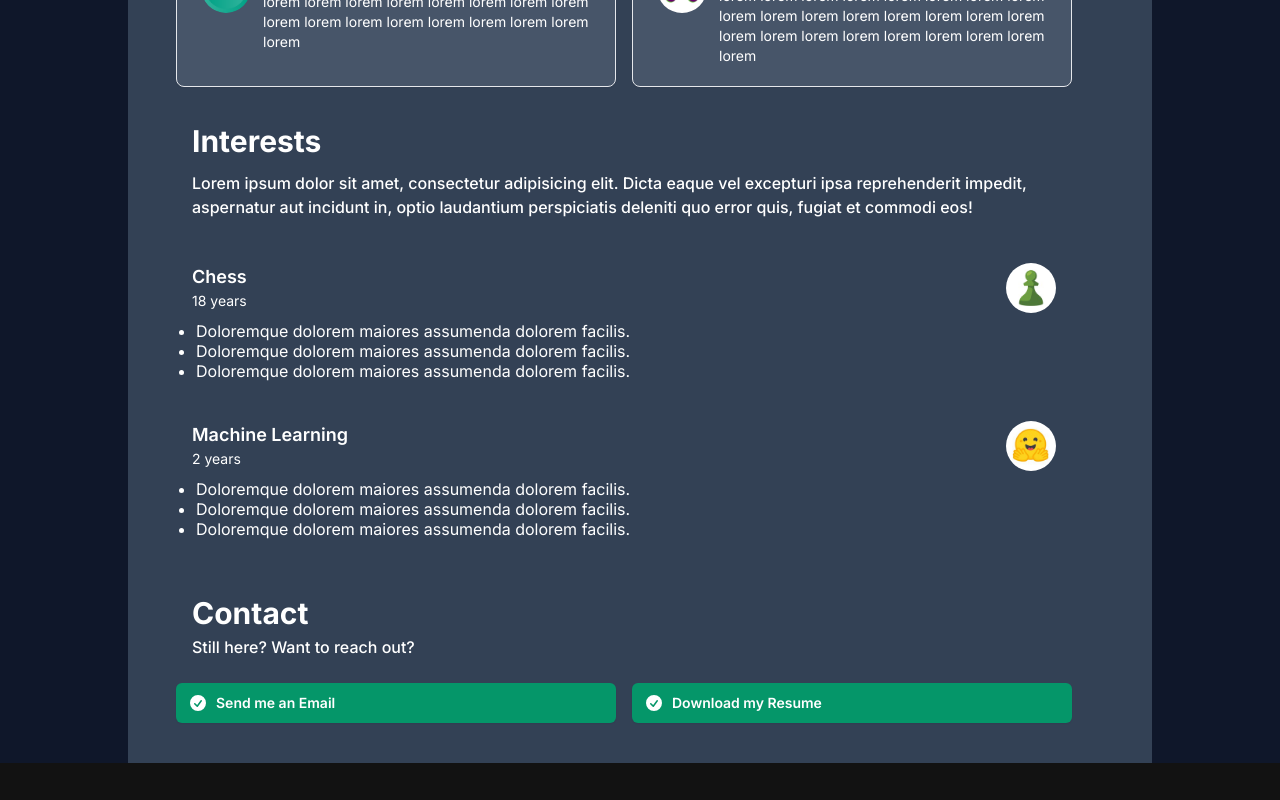
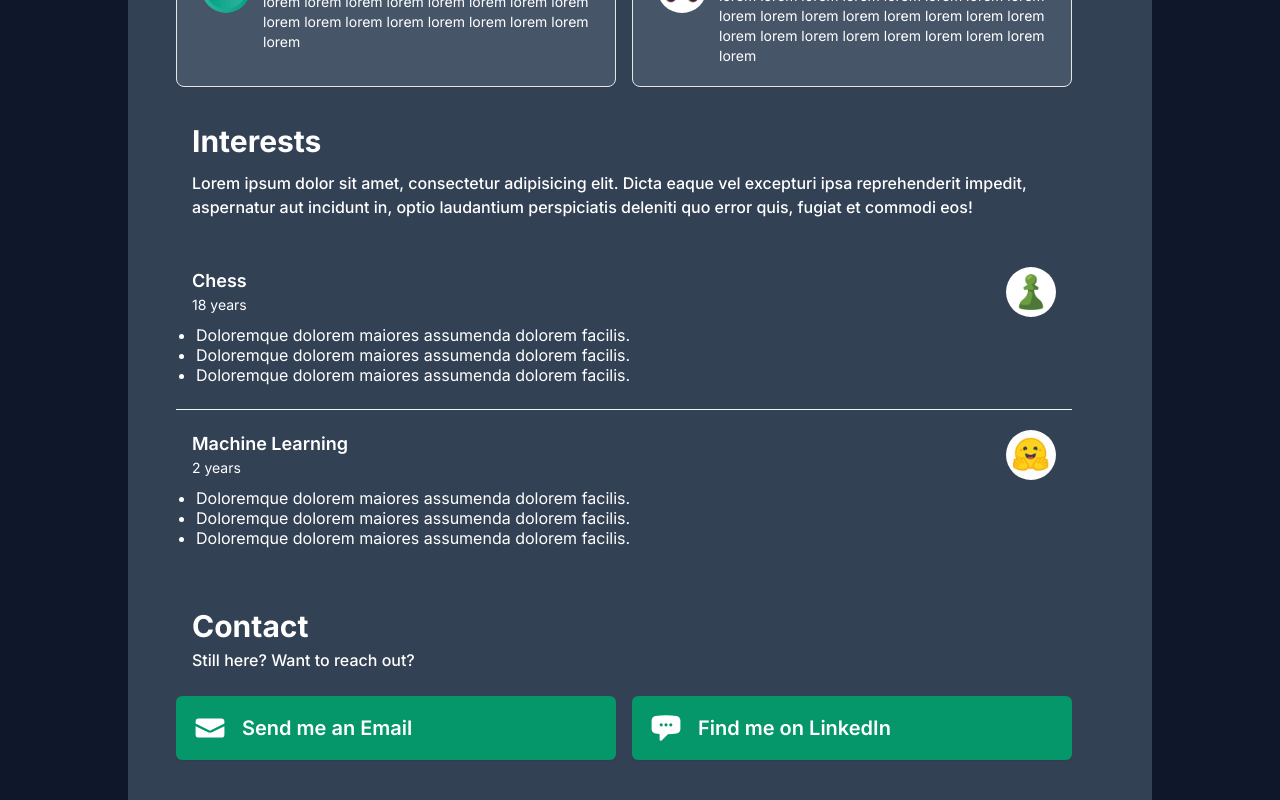
Before and after one commit to Ellipsoul/portfolio-v2, a Next.js app: page / in a window 1280 px wide. Shown: the part 1933-2733 px from the top of the page. Before the commit the page ends 2696 px from the top, so only its background shows below. Built offline with nearby package versions, Linux system fonts and the light colour scheme.

Commit message:
Add contact section buttons

```diff
--- a/app/(app)/ContactSection.tsx
+++ b/app/(app)/ContactSection.tsx
@@ -1,5 +1,7 @@
 import { CheckCircleIcon } from "@heroicons/react/20/solid";
 import React, { ReactElement } from "react";
+import { ContactButton, contactButtons } from "./constants";
+import Link from "next/link";
 
 export default function ContactSection(): ReactElement {
   return (
@@ -10,24 +12,20 @@ export default function ContactSection(): ReactElement {
         Still here? Want to reach out?
       </div>
       <div className="grid grid-cols-1 md:grid-cols-2 gap-4 max-w-4xl">
-        <button
-          type="button"
-          className="inline-flex items-center gap-x-2 rounded-md bg-accent-600 py-2.5 px-3.5 text-sm
-          font-semibold text-white shadow-sm hover:bg-accent-500 focus-visible:outline
-          focus-visible:outline-2 focus-visible:outline-offset-2 focus-visible:outline-accent-600"
-        >
-          <CheckCircleIcon className="-ml-0.5 h-5 w-5" aria-hidden="true" />
-          Send me an Email
-        </button>
-        <button
-          type="button"
-          className="inline-flex items-center gap-x-2 rounded-md bg-accent-600 py-2.5 px-3.5 text-sm
-          font-semibold text-white shadow-sm hover:bg-accent-500 focus-visible:outline
-          focus-visible:outline-2 focus-visible:outline-offset-2 focus-visible:outline-accent-600"
-        >
-          <CheckCircleIcon className="-ml-0.5 h-5 w-5" aria-hidden="true" />
-          Download my Resume
-        </button>
+        {contactButtons.map((contactButton: ContactButton) => (
+          <Link
+            key={contactButton.id}
+            href={contactButton.href}
+            target="_blank"
+            className="inline-flex items-center gap-x-4 rounded-md bg-accent-600 py-4 px-5
+            text-lg md:text-xl
+            font-semibold text-white shadow-sm hover:bg-accent-500 focus-visible:outline
+            focus-visible:outline-2 focus-visible:outline-offset-2 focus-visible:outline-accent-600"
+          >
+            <contactButton.icon className="-ml-0.5 h-8 w-8" aria-hidden="true" />
+            {contactButton.text}
+          </Link>
+        ))}
       </div>
     </section>
   );
--- a/app/(app)/InterestsSection.tsx
+++ b/app/(app)/InterestsSection.tsx
@@ -1,6 +1,6 @@
 import Image from "next/image";
 import React, { ReactElement } from "react";
-import { Interest, interests } from "./constants";
+import { Interest, classNames, interests } from "./constants";
 import Link from "next/link";
 
 export default function InterestsSection(): ReactElement {
@@ -21,8 +21,10 @@ export default function InterestsSection(): ReactElement {
             <Link href={interest.url} target="_blank">
               <li
                 key={interest.id}
-                className="relative py-5 px-4
-              bg-primary-100 dark:bg-primary-700 hover:bg-primary-200 dark:hover:bg-primary-600 "
+                className={classNames(
+                  interest.id !== 1 ? "border-t border-primary-500 dark:border-primary-100" : "",
+                  "relative py-5 px-4 my-1 bg-primary-100 dark:bg-primary-700 hover:bg-primary-200 dark:hover:bg-primary-600",
+                )}
               >
                 <div className="flex justify-between space-x-3">
                   {/* Name and duration */}
--- a/app/(app)/constants.tsx
+++ b/app/(app)/constants.tsx
@@ -1,5 +1,5 @@
+import { ChatBubbleLeftEllipsisIcon, EnvelopeIcon } from "@heroicons/react/20/solid";
 import { ForwardRefExoticComponent, SVGProps } from "react";
-import { CheckIcon, HandThumbUpIcon, UserIcon } from "@heroicons/react/20/solid";
 
 export function classNames(...classes: string[]) {
   return classes.filter(Boolean).join(" ");
@@ -254,3 +254,31 @@ export const interests: Interest[] = [
     url: "https://huggingface.co/Ellipsoul/",
   },
 ];
+
+// Contact Section Constants
+export interface ContactButton {
+  id: number;
+  text: string;
+  icon: ForwardRefExoticComponent<
+    SVGProps<SVGSVGElement> & {
+      title?: string | undefined;
+      titleId?: string | undefined;
+    }
+  >;
+  href: string;
+}
+
+export const contactButtons: ContactButton[] = [
+  {
+    id: 1,
+    text: "Send me an Email",
+    icon: EnvelopeIcon,
+    href: "mailto:aronteh.chess@gmail.com?subject=Hello&body=Hi!",
+  },
+  {
+    id: 2,
+    text: "Find me on LinkedIn",
+    icon: ChatBubbleLeftEllipsisIcon,
+    href: "https://www.linkedin.com/in/aronteh/",
+  },
+];
```
